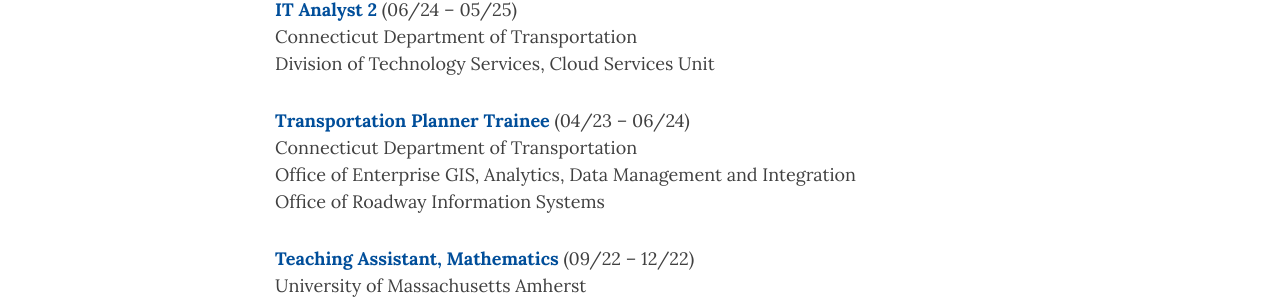
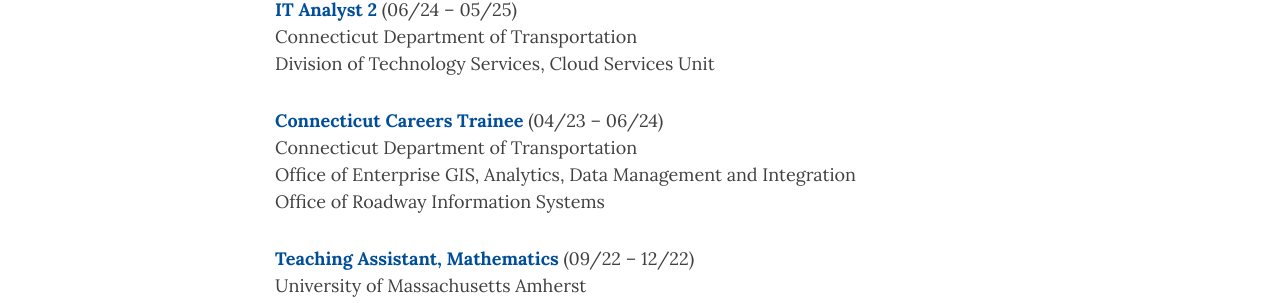
Before and after one commit to carmancater/carmancater.github.io, a Jekyll site: the page built from aboutme.md, in a window 1280 px wide and 900 px high, scrolled down 652 px. Shown: the part 151-454 px from the top of the window. Built offline with Jekyll 4.4.1, drawn with Linux system fonts in a browser that asks for light colours; nearby versions of some CDN libraries; emoji names are drawn with the system emoji font.

Commit message:
Update aboutme.md

```diff
--- a/aboutme.md
+++ b/aboutme.md
@@ -26,7 +26,7 @@
 Connecticut Department of Transportation
 Division of Technology Services, Cloud Services Unit
 
-<span style="color: #004E9A">**Transportation Planner Trainee**</span>  (04/23 – 06/24)
+<span style="color: #004E9A">**Connecticut Careers Trainee**</span>  (04/23 – 06/24)
 Connecticut Department of Transportation
 Office of Enterprise GIS, Analytics, Data Management and Integration
 Office of Roadway Information Systems
```
